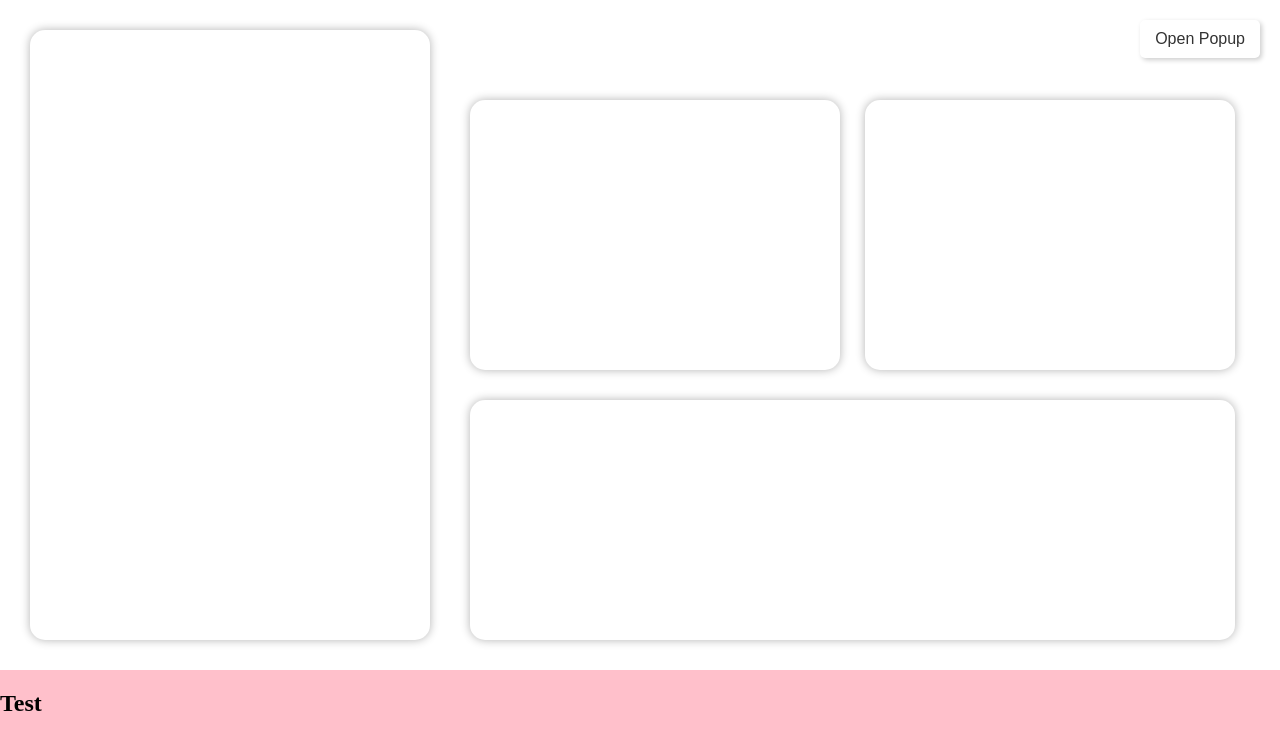
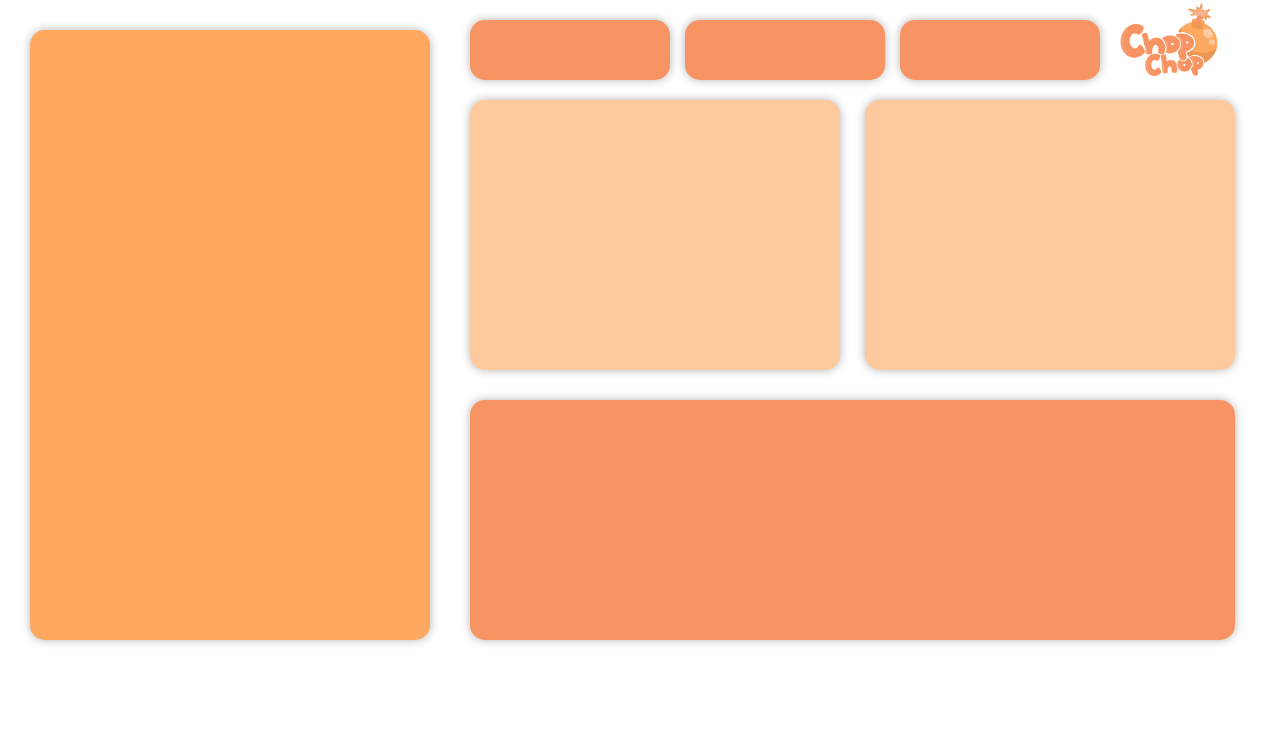
Before and after one commit to Kataray/Winhacks2025, a React (Vite) app: page / in a window 1280 px wide. Shown: the top 750 px of the page. Built offline with nearby package versions, Linux system fonts and the light colour scheme.

Commit message:
Finished page layout

```diff
--- a/src/App.jsx
+++ b/src/App.jsx
@@ -6,7 +6,6 @@ function App() {
     return (
         <div>
             <MainPage/>
-            <Second/>
         </div>
     );
 }
--- a/src/components/MainPage/MainPage.jsx
+++ b/src/components/MainPage/MainPage.jsx
@@ -11,10 +11,17 @@ const MainPage = () => {
             <div className={styles.ChallengeFriendSection}></div>
             <div className={styles.ToDoSection}></div>
             <div className={styles.FlashcardSection}></div>
-            <button className={styles.openButton} onClick={() => setShowPopup(true)}>
-                Open Popup
-            </button>
+            <div className={styles.testImage}>
+                <img src="/assets/ChopChopLogo.png" alt="Logo" className={styles.testImage}/>
+            </div>
+            {/*<button className={styles.openButton} onClick={() => setShowPopup(true)}>*/}
+            {/*    Open Popup*/}
+            {/*</button>*/}
             {showPopup && <Popup onClose={() => setShowPopup(false)}/>}
+
+            <div className={styles.acheivmentsBox}></div>
+            <div className={styles.pointsBox}></div>
+            <div className={styles.rankBox}></div>
         </div>
     );
 };
--- a/src/components/MainPage/MainPage.module.css
+++ b/src/components/MainPage/MainPage.module.css
@@ -46,7 +46,7 @@ body {
     left: 30px;
     bottom: 30px;
     width: 400px;
-    background-color: #ffffff;
+    background-color: #ffa85f;
     cursor: pointer;
     border: none;
     border-radius: 15px;
@@ -61,7 +61,7 @@ body {
     right: 45px;
     bottom: 30px;
     width: 765px;
-    background-color: #ffffff;
+    background-color: #f89464;
     cursor: pointer;
     border: none;
     border-radius: 15px;
@@ -76,7 +76,7 @@ body {
     right: 45px;
     bottom: 300px;
     width: 370px;
-    background-color: #ffffff;
+    background-color: #ffc99e;
     cursor: pointer;
     border: none;
     border-radius: 15px;
@@ -90,7 +90,7 @@ body {
     right: 440px;
     bottom: 300px;
     width: 370px;
-    background-color: #ffffff;
+    background-color: #ffc99e;
     cursor: pointer;
     border: none;
     border-radius: 15px;
@@ -98,3 +98,66 @@ body {
     box-shadow: 0 0 10px rgba(0, 0, 0, 0.30);
     transition: background-color 0.3s ease;
 }
+
+.acheivmentsBox {
+    position: absolute;
+    top: 20px;
+    right: 610px;
+    bottom: 590px;
+    width: 200px;
+    background-size: cover; /* Ensures the image covers the box */
+    background-position: center; /* Centers the image */
+    background-repeat: no-repeat; /* Prevents repetition */
+    background-color: #f89464;
+    cursor: pointer;
+    border: none;
+    border-radius: 15px;
+    color: #333;
+    box-shadow: 0 0 10px rgba(0, 0, 0, 0.30);
+    transition: background-color 0.3s ease;
+}
+
+.testImage {
+    position: absolute;
+    top: 1px;
+    right: 30px;
+    bottom: 700px;
+    width: 100px;
+    object-fit: cover;
+}
+
+.pointsBox {
+    position: absolute;
+    top: 20px;
+    right: 395px;
+    bottom: 590px;
+    width: 200px;
+    background-size: cover; /* Ensures the image covers the box */
+    background-position: center; /* Centers the image */
+    background-repeat: no-repeat; /* Prevents repetition */
+    background-color: #f89464;
+    cursor: pointer;
+    border: none;
+    border-radius: 15px;
+    color: #333;
+    box-shadow: 0 0 10px rgba(0, 0, 0, 0.30);
+    transition: background-color 0.3s ease;
+}
+
+.rankBox {
+    position: absolute;
+    top: 20px;
+    right: 180px;
+    bottom: 590px;
+    width: 200px;
+    background-size: cover; /* Ensures the image covers the box */
+    background-position: center; /* Centers the image */
+    background-repeat: no-repeat; /* Prevents repetition */
+    background-color: #f89464;
+    cursor: pointer;
+    border: none;
+    border-radius: 15px;
+    color: #333;
+    box-shadow: 0 0 10px rgba(0, 0, 0, 0.30);
+    transition: background-color 0.3s ease;
+}
```
Also changed, not shown: public/assets/ChopChopLogo.png (added).
